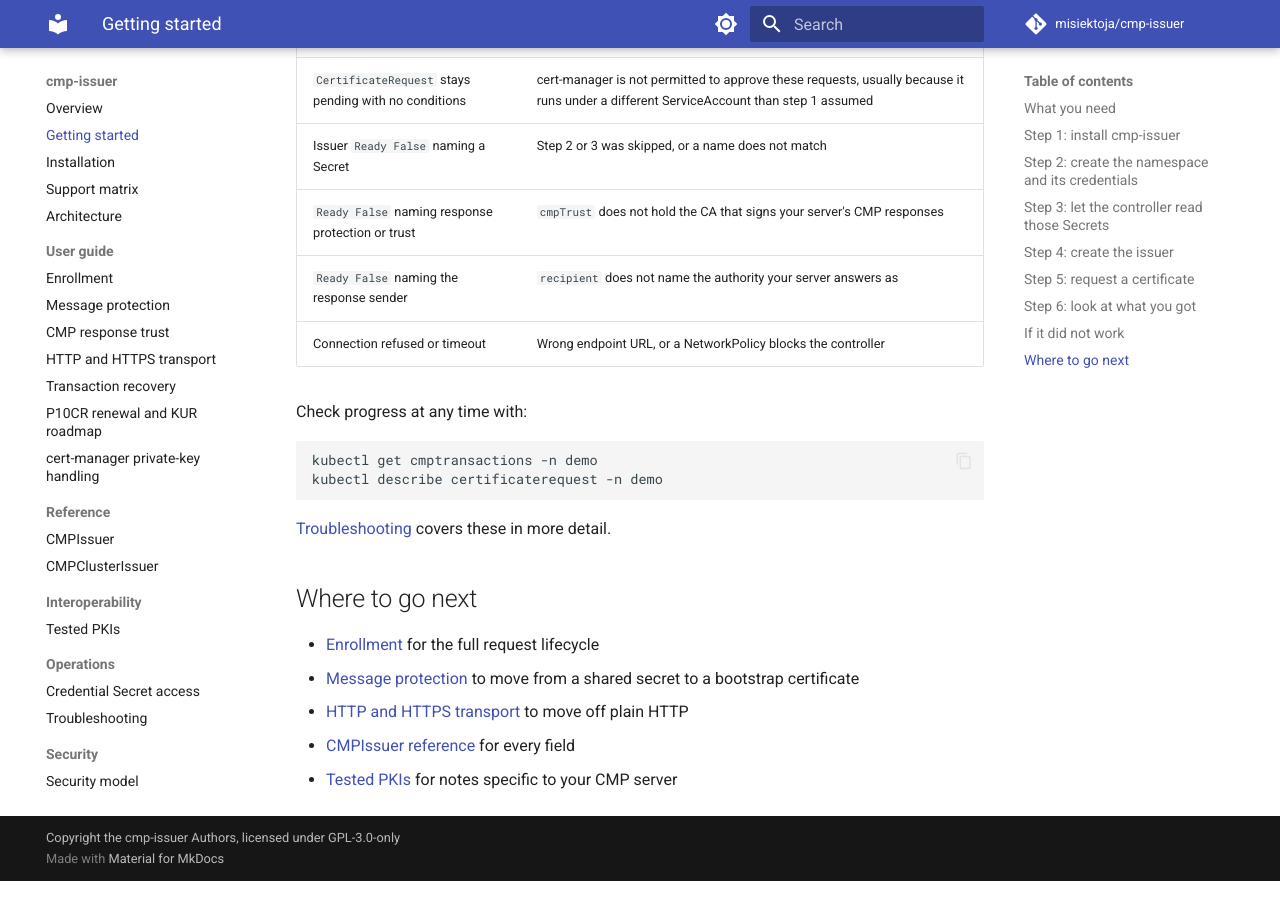
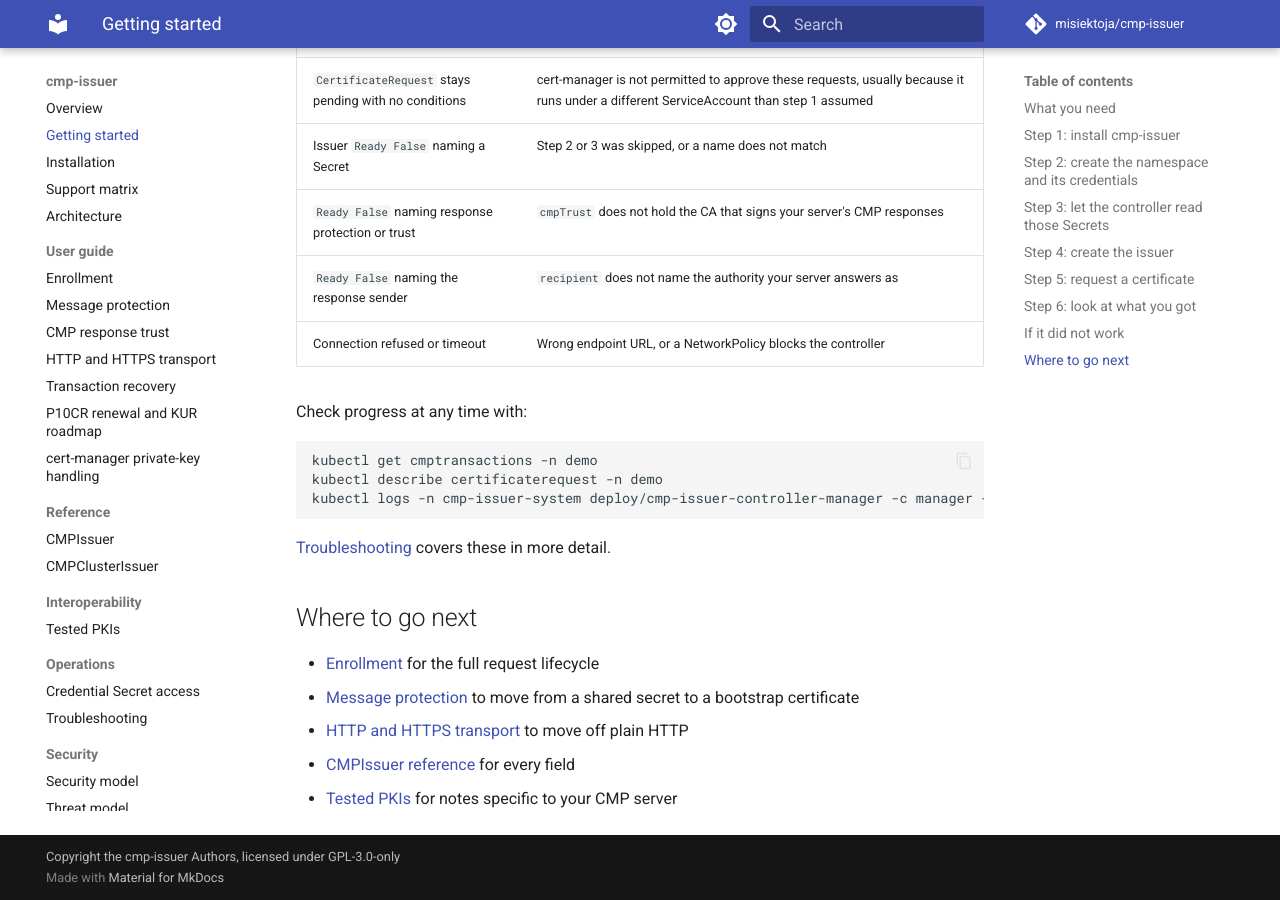
Before and after one commit to misiektoja/cmp-issuer, an MkDocs documentation site: the page built from docs/getting-started.md, in a window 1280 px wide and 900 px high, scrolled down 4329 px. Built offline with MkDocs 1.6.1 and Material for MkDocs 9.7.7, drawn with Linux system fonts in a browser that asks for light colours; comment, search, counter and statistics services are not loaded.

Commit message:
docs: point the walkthrough at the controller log

````diff
--- a/docs/getting-started.md
+++ b/docs/getting-started.md
@@ -220,6 +220,7 @@
 ```bash
 kubectl get cmptransactions -n demo
 kubectl describe certificaterequest -n demo
+kubectl logs -n cmp-issuer-system deploy/cmp-issuer-controller-manager -c manager -f
 ```
 
 [Troubleshooting](operations/troubleshooting.md) covers these in more detail.
````
